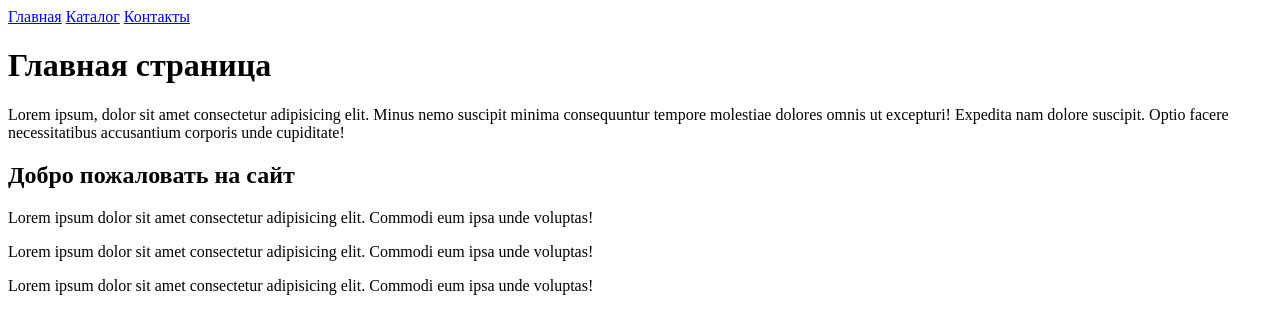
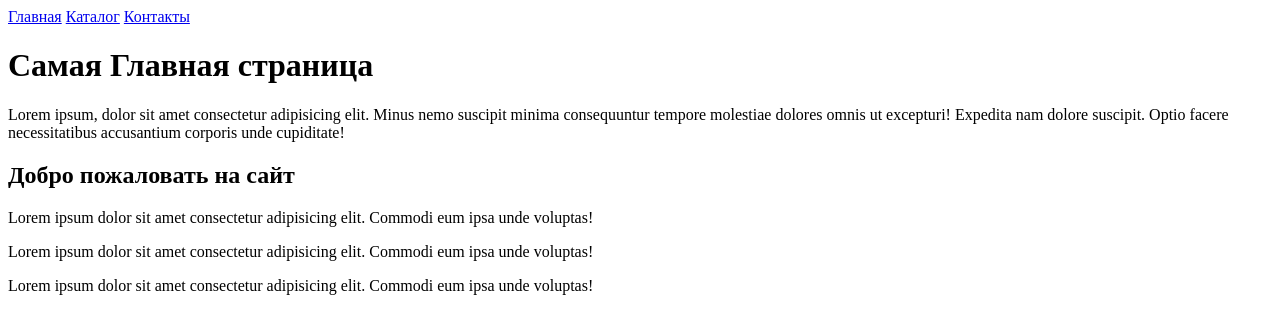
Before and after one commit to Egorik131/git_homework, a plain HTML site: page index.html in a window 1280 px wide. Drawn offline with Linux system fonts and the light colour scheme.

Commit message:
add commit 3 html  hw2

```diff
--- a/index.html
+++ b/index.html
@@ -11,7 +11,7 @@
     <a href="./index.html">Главная</a>
     <a href="./catalog/catalog.html">Каталог</a>
     <a href="./contacts/contacts.html">Контакты</a>
-    <h1>Главная страница</h1>
+    <h1>Самая Главная страница</h1>
     <p>Lorem ipsum, dolor sit amet consectetur adipisicing elit. Minus nemo suscipit minima consequuntur tempore
         molestiae dolores omnis ut excepturi! Expedita nam dolore suscipit. Optio facere necessitatibus accusantium
         corporis unde cupiditate!</p>
```
